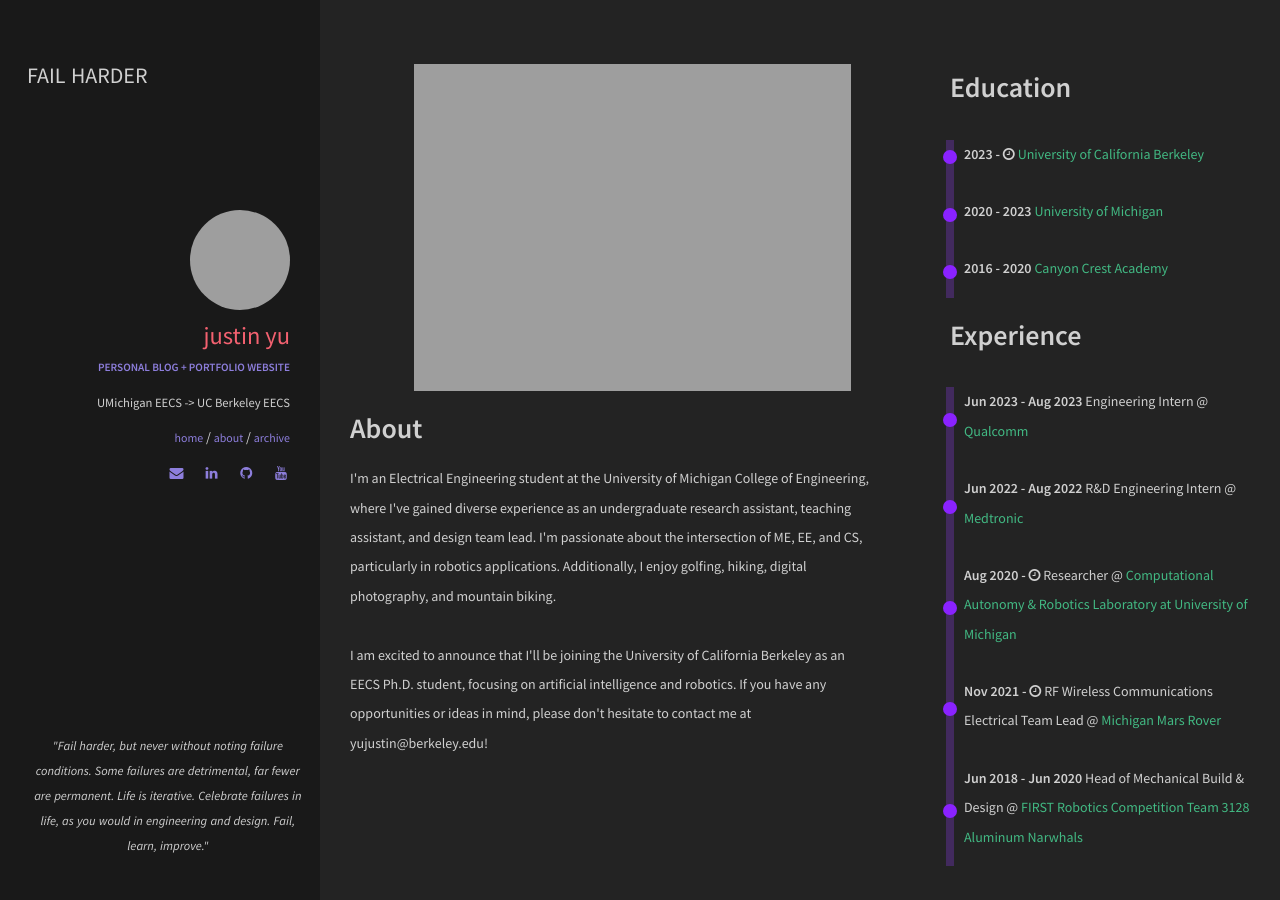
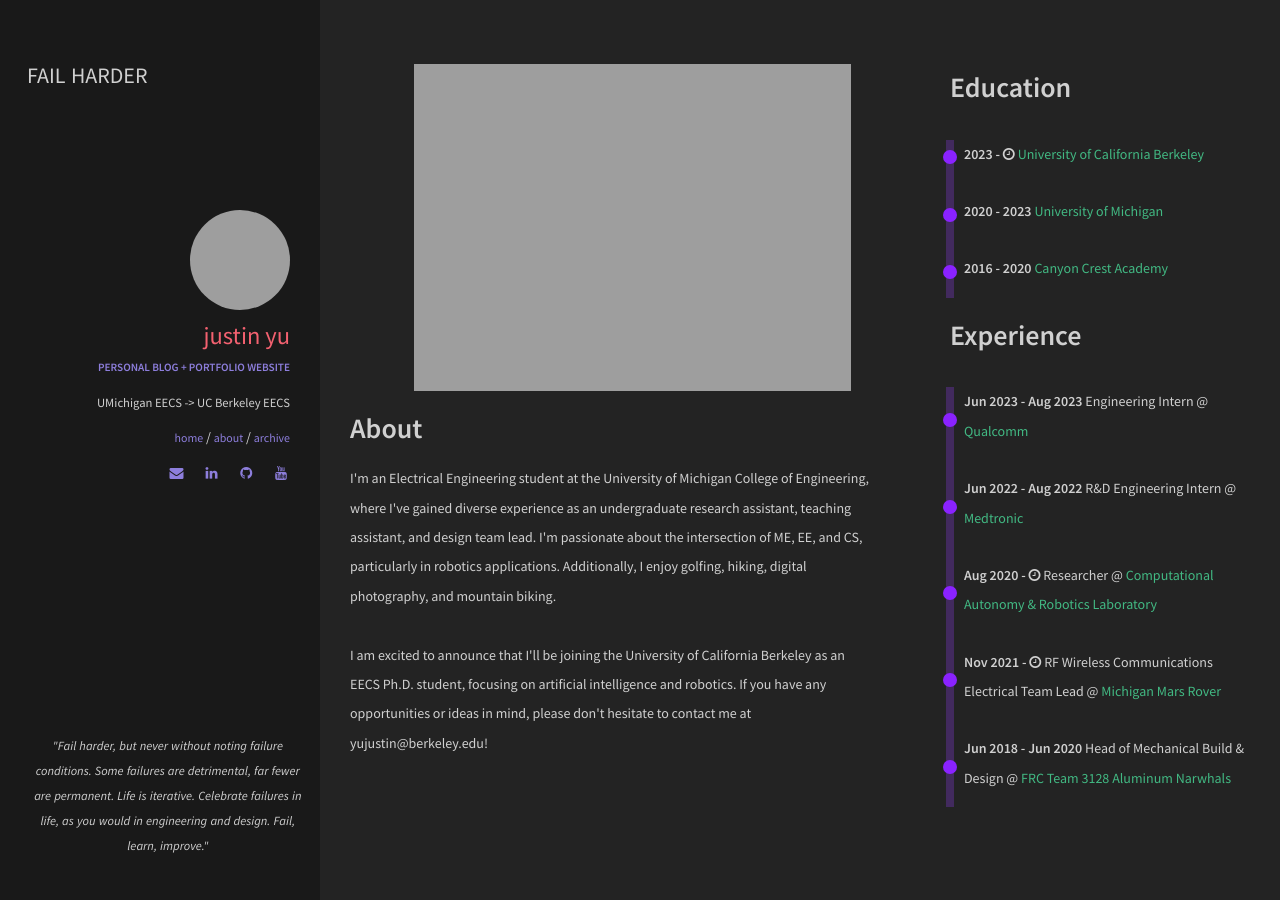
Before and after one commit to uynitsuj/uynitsuj.github.io, a Jekyll site: the page built from about.html, in a window 1280 px wide. Built offline with Jekyll 4.4.1, drawn with Linux system fonts in a browser that asks for light colours.

Commit message:
enthused

```diff
--- a/_data/index/careers.yml
+++ b/_data/index/careers.yml
@@ -10,7 +10,7 @@
   date: Jun 2022 - Aug 2022
   job: R&D Engineering Intern
 
-- name: Computational Autonomy & Robotics Laboratory at University of Michigan
+- name: Computational Autonomy & Robotics Laboratory
   link: https://curly.engin.umich.edu/
   date: Aug 2020 - <i class="fa fa-clock-o" aria-hidden="true" title="Until Now"></i>
   job: Researcher
@@ -20,7 +20,7 @@
   date: Nov 2021 - <i class="fa fa-clock-o" aria-hidden="true" title="Until Now"></i>
   job: RF Wireless Communications Electrical Team Lead
 
-- name: FIRST Robotics Competition Team 3128 Aluminum Narwhals
+- name: FRC Team 3128 Aluminum Narwhals
   link: http://team3128.org/
   date: Jun 2018 - Jun 2020
   job: Head of Mechanical Build & Design
```
Also changed, not shown: _posts/2021-05-21-its-alive.md (+1 -1 lines).
